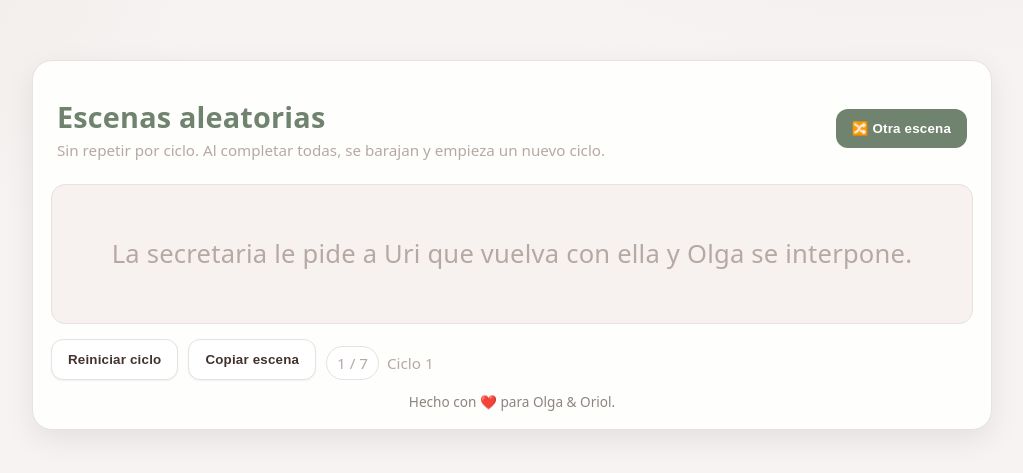
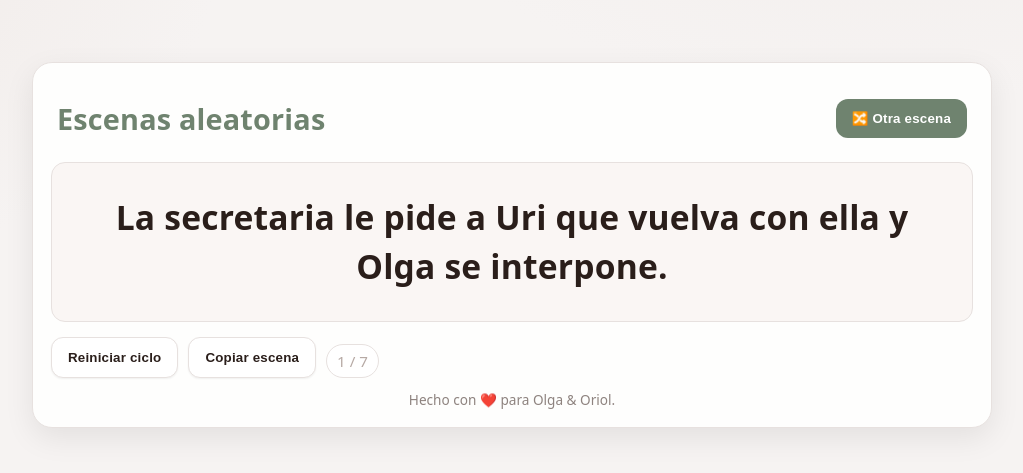
Before and after one commit to KevinPujol/Despedida-Uriga-Escenas-Musicales, a plain HTML site: page index.html in a window 1280 px wide. Shown: the part 155-628 px from the top of the page, without its empty margins (128-1151 px from the left). Drawn offline with Linux system fonts and the light colour scheme.

Commit message:
Update styling

```diff
--- a/index.html
+++ b/index.html
@@ -10,7 +10,7 @@
       --bg:#f6f3f2;
       --panel:#ffffff;
       --accent:#6f836f;
-      --text:#43312c;
+      --text:#2a1e1a; /* más oscuro para mejor contraste */
       --muted:#b6a9a4;
       --border:#e7e1df;
     }
@@ -37,31 +37,33 @@
       box-shadow:0 10px 30px rgba(0,0,0,.08);
       padding:18px;
     }
-    /* ======= CABECERA (como la web de referencia): logo centrado + topbar con títulos a la izquierda y botón a la derecha ======= */
+    /* CABECERA: logo centrado + topbar con título a la izquierda y botón a la derecha */
     .head{ display:grid; justify-items:center; gap:6px; padding:12px 6px 16px }
     .brand{ display:grid; justify-items:center; gap:8px }
     .brand img{ height:clamp(72px, 12vw, 160px); width:auto; display:block; object-fit:contain }
     .topbar{ display:flex; justify-content:space-between; align-items:center; width:100%; gap:12px; flex-wrap:wrap }
-    .topbar .left{ display:grid; gap:4px; max-width:75% }
+    .topbar .left{ display:grid; gap:2px; max-width:75% }
     .topbar .right{ display:flex; align-items:center }
     h1{ color:var(--accent); font-size:clamp(1.2rem, 2.2vw + .6rem, 1.8rem); margin:0; letter-spacing:.2px }
     .muted{ color:var(--muted); font-size:.95rem }
-    /* ======= CONTENIDO ======= */
+    /* CONTENIDO */
     .scene{
       position:relative;
       margin-top:8px;
       border:1px solid var(--border);
       border-radius:14px;
-      background:#f7f2f0;
-      padding:22px;
-      min-height:140px;
+      background:#faf6f4;
+      padding:28px;
+      min-height:160px;
       display:grid;place-items:center;text-align:center;
     }
     .scene p{
       margin:0;
-      font-size:clamp(1.05rem, 1rem + .9vw, 1.6rem);
+      font-size:clamp(1.3rem, 1.1rem + 1.4vw, 2.1rem); /* más grande */
       line-height:1.45;
       letter-spacing:.2px;
+      color:var(--text); /* más oscuro */
+      font-weight:600;
     }
     .controls{ display:flex; gap:10px; flex-wrap:wrap; align-items:center; margin-top:14px }
     button, a.button{
@@ -89,7 +91,7 @@
       <div class="topbar">
         <div class="left">
           <h1>Escenas aleatorias</h1>
-          <div class="muted">Sin repetir por ciclo. Al completar todas, se barajan y empieza un nuevo ciclo.</div>
+          <!-- Subtítulo eliminado según petición -->
         </div>
         <div class="right">
           <button id="btnNext" class="primary" title="Mostrar otra escena">🔀 Otra escena</button>
@@ -106,7 +108,7 @@
       <button id="btnCopy" class="secondary" title="Copiar escena">Copiar escena</button>
       <div class="progress">
         <div class="pill" id="counter">0 / 7</div>
-        <div id="round">Ciclo 0</div>
+        <!-- Texto de ciclo eliminado -->
       </div>
     </div>
 
@@ -127,13 +129,11 @@
 
     const elText = document.getElementById("sceneText");
     const elCounter = document.getElementById("counter");
-    const elRound = document.getElementById("round");
     const btnNext = document.getElementById("btnNext");
     const btnRestart = document.getElementById("btnRestart");
     const btnCopy = document.getElementById("btnCopy");
 
     let queue = [];          // cola de índices barajados
-    let round = 0;           // número de ciclo
     let shownThisRound = 0;  // cuántas se han mostrado en el ciclo actual
 
     function shuffleInPlace(arr){
@@ -146,14 +146,12 @@
 
     function startNewRound(){
       queue = shuffleInPlace([...SCENES.keys()]);
-      round += 1;
       shownThisRound = 0;
       updateHud();
     }
 
     function updateHud(){
       elCounter.textContent = `${shownThisRound} / ${SCENES.length}`;
-      elRound.textContent = `Ciclo ${round}`;
     }
 
     function showNext(){
@@ -168,10 +166,10 @@
       void elText.offsetWidth; // reinicia animación
       elText.textContent = text;
       elText.classList.add("fade");
+      elText.classList.remove("muted"); // asegura color más oscuro tras empezar
     }
 
     function restart(){
-      round = 0;
       startNewRound();
       showNext();
     }
```
